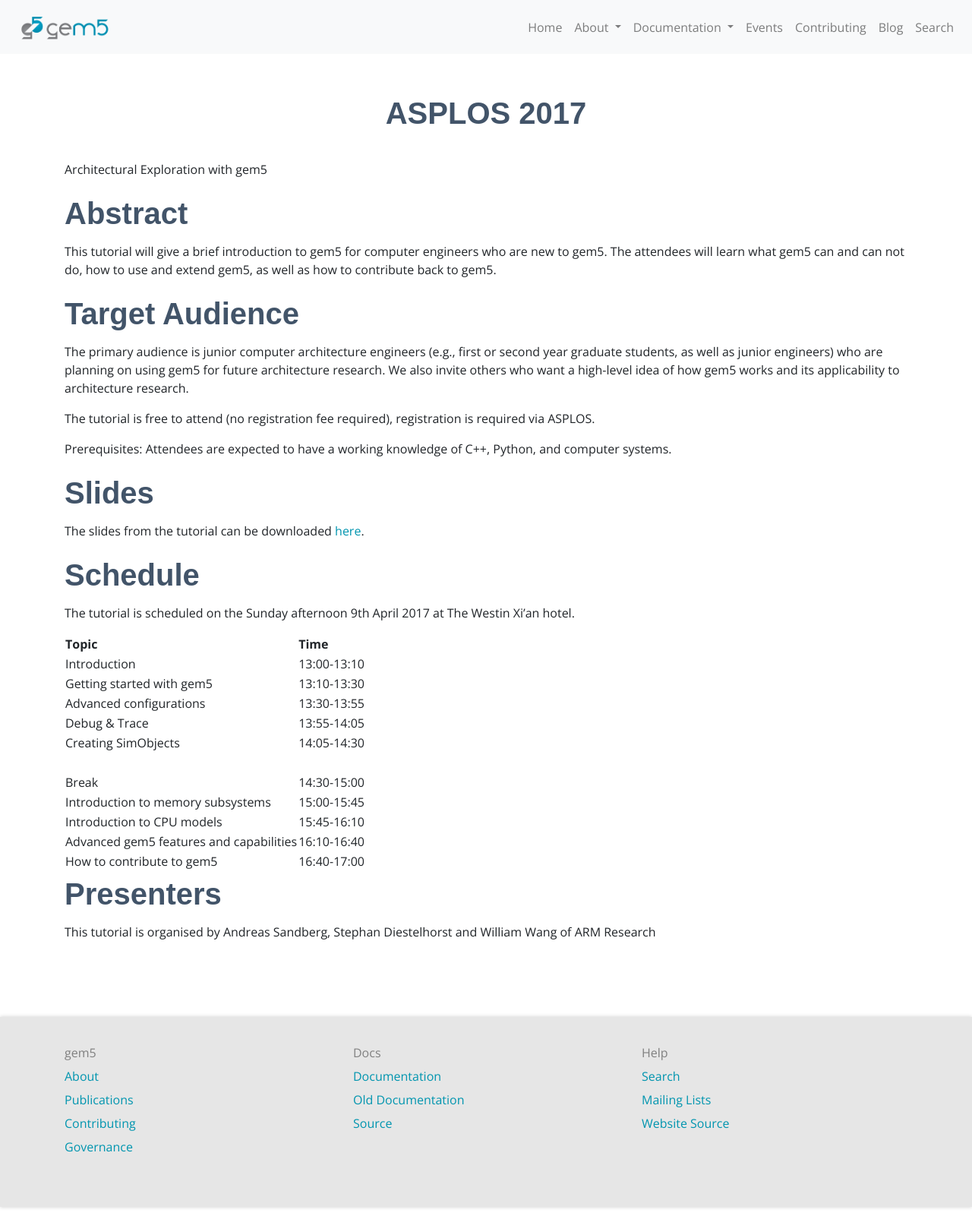
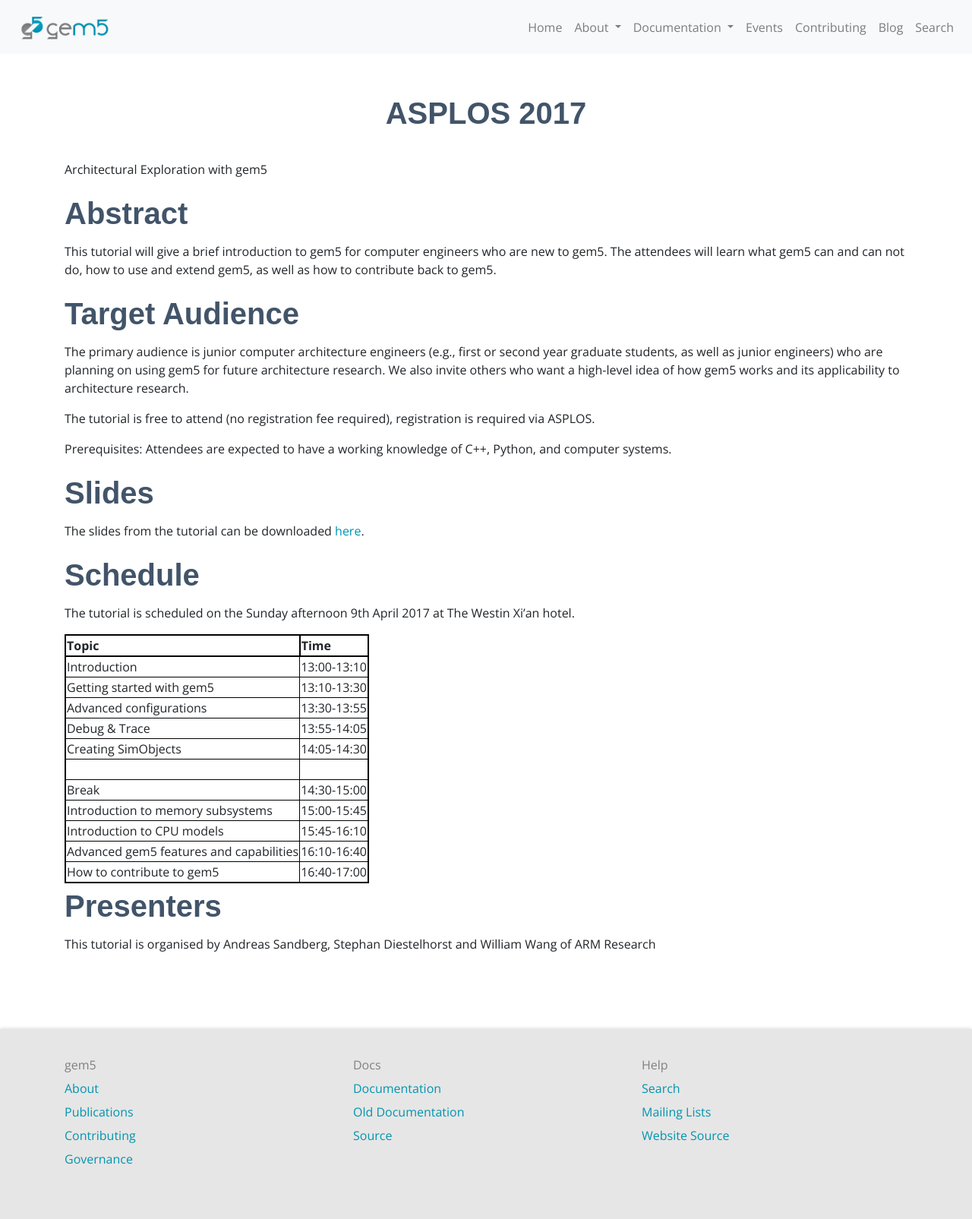
Before and after one commit to gem5/website, a Jekyll site: the page built from _pages/events/asplos-2017.md, in a window 1280 px wide. Shown: the whole page at 76% size. Built offline with Jekyll 4.4.1, drawn with Linux system fonts in a browser that asks for light colours; nearby versions of some CDN libraries; some web fonts are replaced.

Commit message:
Add table styling for disks page

```diff
--- a/_sass/_base.scss
+++ b/_sass/_base.scss
@@ -15,3 +15,17 @@ $sidenav-width: 250px;
 	-moz-box-sizing: border-box;
 	box-sizing: border-box;
 }
+
+table{
+    border-collapse: collapse;
+    border-spacing: 0;
+    border:2px solid #000000;
+}
+
+th{
+    border:2px solid #000000;
+}
+
+td{
+    border:1px solid #000000;
+}
```
Also changed, not shown: _pages/documentation/general_docs/fullsystem/disks.md (+0 -1 lines).
